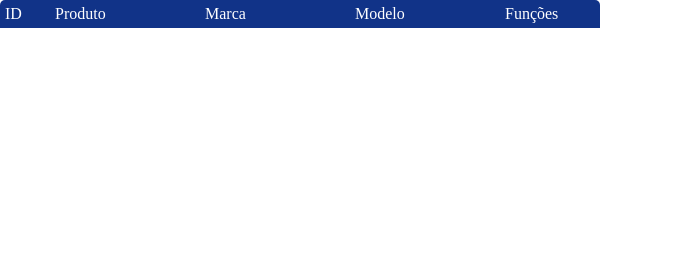
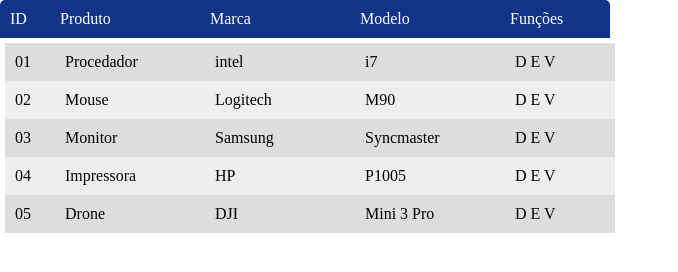
Before and after one commit to Henricknen/Javascript_Completo, a plain HTML site: page DataGridView/index.html in a window 1280 px wide. Shown: the whole page, without its empty margins (0-678 px from the left). Drawn offline with Linux system fonts and the light colour scheme.

Commit message:
corrigindo_'carregando'_dados_do_json

```diff
--- a/DataGridView/index.html
+++ b/DataGridView/index.html
@@ -9,7 +9,7 @@
 </head>
 <body>
 
-    <div id = "dgvProdutos" class = "dgv">
+    <div id = "dgvProdutos" class = "dgvDados">
         <div id = "dgvTitulos" class = "dgvTitulos">
             <div class = "c1">ID</div>
             <div class = "c2">Produto</div>
--- a/DataGridView/js/script.js
+++ b/DataGridView/js/script.js
@@ -4,17 +4,17 @@ const configdgv = {     // arquivo de configuração
 }
 
 const dgv =(configdgv)=> {
-    const Dados = document.getElementById(configdgv.idDestino);     // destino do dados
+    const dgvDados = document.getElementById(configdgv.idDestino);     // destino do dados
     fetch(configdgv.endpoint)     // 'consumindo' o endpoint
     .then(res=> res.json())
     .then(res=> {
-        res.forEach(el => {
-            const dgvLinha = doucment.createElement("div");
+        res.forEach(el => {     // 'forEach' percorre os elementos d res
+            const dgvLinha = document.createElement("div");
             dgvLinha.setAttribute("class", "dgvLinha");
 
-            const c1 = document.createElement("div");
+            const c1 = document.createElement("div");       // criando uma 'div'
             c1.setAttribute("class", "c1");
-            c1.innerHTML =el.id;
+            c1.innerHTML = el.id;
             dgvLinha.appendChild(c1);
 
             const c2 = document.createElement("div");
--- a/DataGridView/produtos.json
+++ b/DataGridView/produtos.json
@@ -1,7 +1,7 @@
 [
     {
         "id":"01",
-        "produto":"Proceddador",
+        "produto":"Procedador",
         "marca":"intel",
         "modelo":"i7"
     },
```
